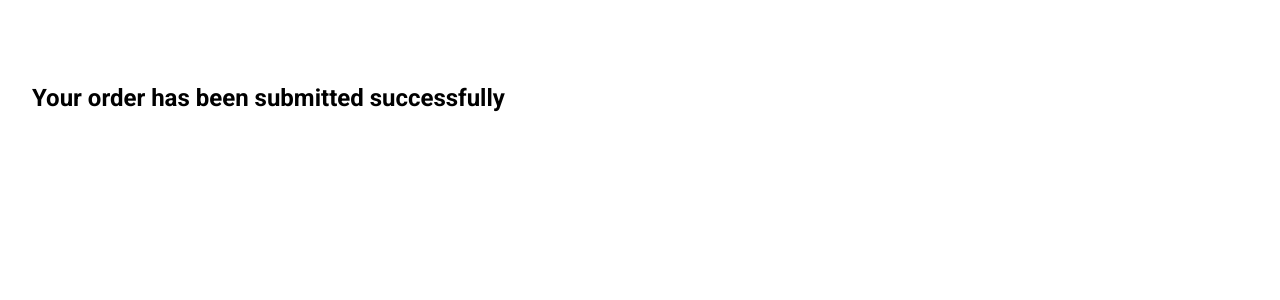
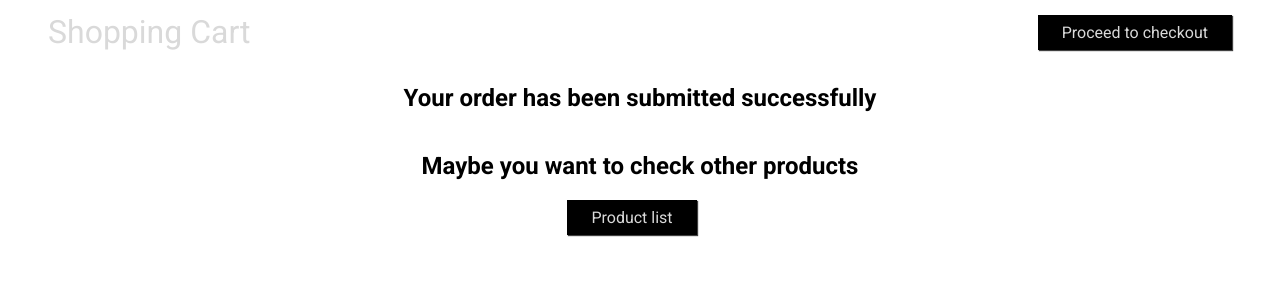
Before and after one commit to PwKaras/ShoppingCartReact, a React (Create React App) app: page /cart/completed in a window 1280 px wide. Shown: the top 300 px of the page. Built offline with nearby package versions, Linux system fonts and the light colour scheme.

Commit message:
header, display message 'Your order has been submitted successfully' on clicking 'Proceed to checkout

```diff
--- a/src/App.css
+++ b/src/App.css
@@ -7,11 +7,7 @@
   pointer-events: none;
 }
 
-@media (prefers-reduced-motion: no-preference) {
-  .App-logo {
-    animation: App-logo-spin infinite 20s linear;
-  }
-}
+
 
 .App-header {
   background-color: #282c34;
--- a/src/App.js
+++ b/src/App.js
@@ -1,6 +1,5 @@
 import React from 'react';
 import { BrowserRouter, Route, Switch } from 'react-router-dom';
-import logo from './logo.svg';
 import './App.css';
 import CartView from './views/CartView';
 import CartCompletedView from './views/CartCompletedView';
--- /dev/null
+++ b/src/components/Button.css
@@ -0,0 +1,26 @@
+.button {
+    font: inherit;
+    padding: 0.5rem 1.5rem;
+    border: 1px black;
+    background: black;
+    color: white;
+    box-shadow: 1px 1px 1px 0px rgba(0, 0, 0, 0.75);
+    cursor: pointer;
+    margin-right: 1rem;
+    text-decoration: none;
+    display: inline-block;
+}
+
+.button:hover {
+    background: white;
+    color: black;
+}
+
+.button-image {
+    border: none;
+    background: transparent;
+}
+
+.button-image:hover {
+    border: 1px solid black;
+}
--- /dev/null
+++ b/src/components/Button.js
@@ -0,0 +1,23 @@
+import React from 'react';
+import { Link } from 'react-router-dom';
+import './Button.css';
+
+
+const Button = (props) => {
+
+    if (props.to)
+        return (
+            <Link
+                to={props.to}
+                exact={props.exact}
+                className={
+                    `button
+                    ${props.image && "button-image"}
+                    `
+                }>
+                {props.children}
+            </Link>
+        );
+};
+
+export default Button;
--- /dev/null
+++ b/src/components/Header.css
@@ -0,0 +1,22 @@
+.header {
+    width: 100%;
+    height: 4rem;
+    display: flex;
+    align-items: center;
+    justify-content: space-between;
+    position: fixed;
+    top: 0;
+    left: 0;
+    padding: 0 2rem 0 3rem;
+    margin-right: 7rem;
+    color: #d9d9d9;
+}
+
+.header-title {
+    font-weight: 400;
+    text-decoration: none;
+}
+
+.header-title a {
+    text-decoration: none;
+}
--- /dev/null
+++ b/src/components/Header.js
@@ -0,0 +1,23 @@
+import React from 'react';
+import { Link } from 'react-router-dom';
+import Button from './Button';
+import './Header.css';
+
+const Header = (props) => {
+    return (
+        <header className="header">
+            <h1 className="header-title">
+                <Link to="/cart">
+                    Shopping Cart
+                   </Link>
+            </h1>
+            <Button
+            to={'/cart/completed'}
+            >
+                Proceed to checkout
+            </Button>
+        </header >
+    );
+};
+
+export default Header;
--- a/src/index.css
+++ b/src/index.css
@@ -1,16 +1,25 @@
+*,
+*:before,
+*:after {
+  -moz-box-sizing: border-box;
+  -webkit-box-sizing: border-box;
+  box-sizing: border-box;
+}
+a, a:link, a:visited, a:focus, a:hover, a:active{
+  text-decoration:none;
+  color: #d9d9d9;
+}
+
 body {
   margin: 0;
-  font-family: -apple-system, BlinkMacSystemFont, 'Segoe UI', 'Roboto', 'Oxygen',
-    'Ubuntu', 'Cantarell', 'Fira Sans', 'Droid Sans', 'Helvetica Neue',
-    sans-serif;
-  -webkit-font-smoothing: antialiased;
-  -moz-osx-font-smoothing: grayscale;
   font-family: 'Roboto', sans-serif;
   min-height: 100vh;
-    padding: 4rem 2rem 2rem 2rem;
+  padding: 4rem 2rem 2rem 2rem;
 }
 
-code {
-  font-family: source-code-pro, Menlo, Monaco, Consolas, 'Courier New',
-    monospace;
+.center {
+  text-align: center;
+  display: flex;
+  justify-content: center;
+  align-items: center;
 }
--- a/src/views/CartCompletedView.js
+++ b/src/views/CartCompletedView.js
@@ -1,10 +1,23 @@
 import React from 'react';
+import Button from '../components/Button';
+import Header from '../components/Header'
 
-const CartCompletedView = (props)=> {
+const CartCompletedView = (props) => {
     return (
-        <div>
-            <h2>Your order has been submitted successfully</h2>
-        </div>
+        <>
+            <Header />
+            <div className="center">
+                <h2>Your order has been submitted successfully</h2>
+            </div>
+            <div className="center">
+                <h2>Maybe you want to check other products</h2>
+            </div>
+            <div className="center">
+                <Button to={'/'}>
+                    Product list
+                </Button>
+            </div>
+        </>
     );
 };
 
--- a/src/views/CartView.js
+++ b/src/views/CartView.js
@@ -1,11 +1,12 @@
 import React from 'react';
+import Header from '../components/Header';
 import './CartView.css';
 
 const CartView = (props) => {
     return (
-        <div>
-            <h1>shopping cart will be here</h1>
-        </div>
+        <>
+            <Header />
+        </>
     );
 };
 
```
